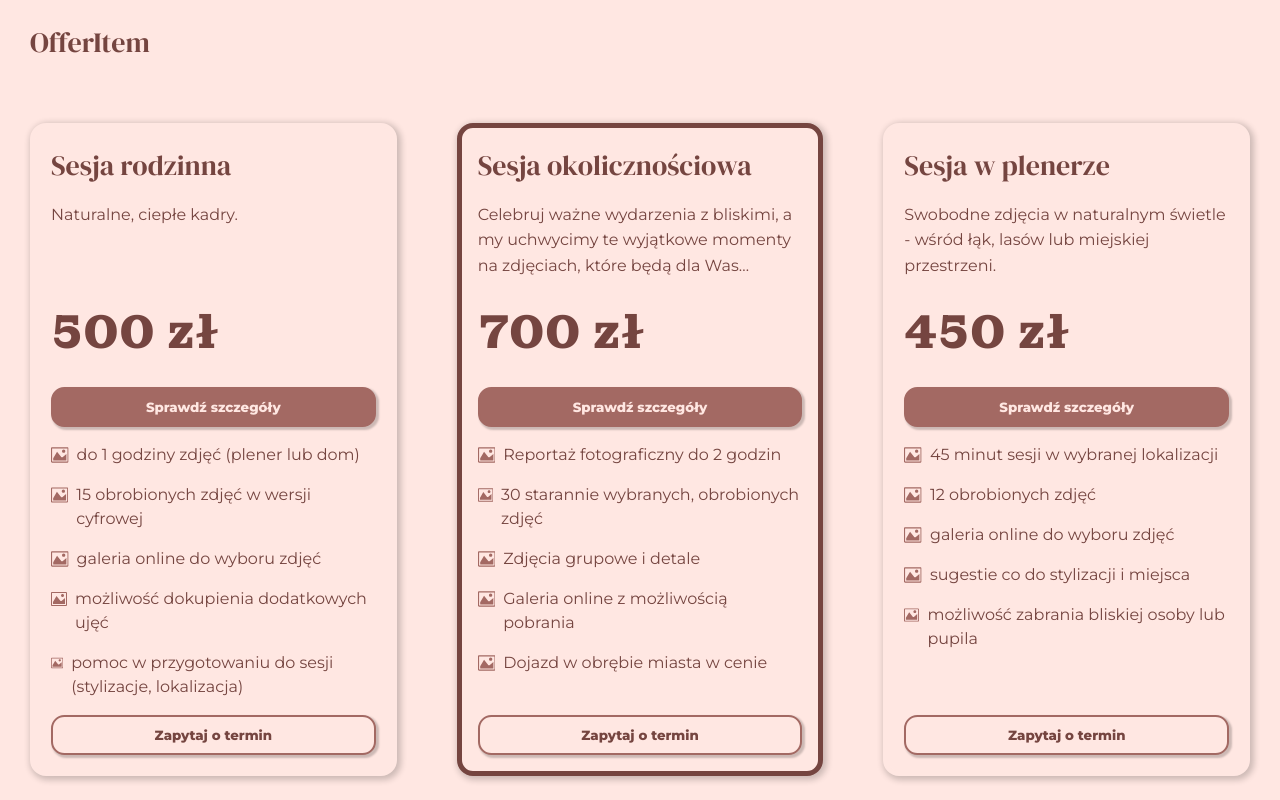
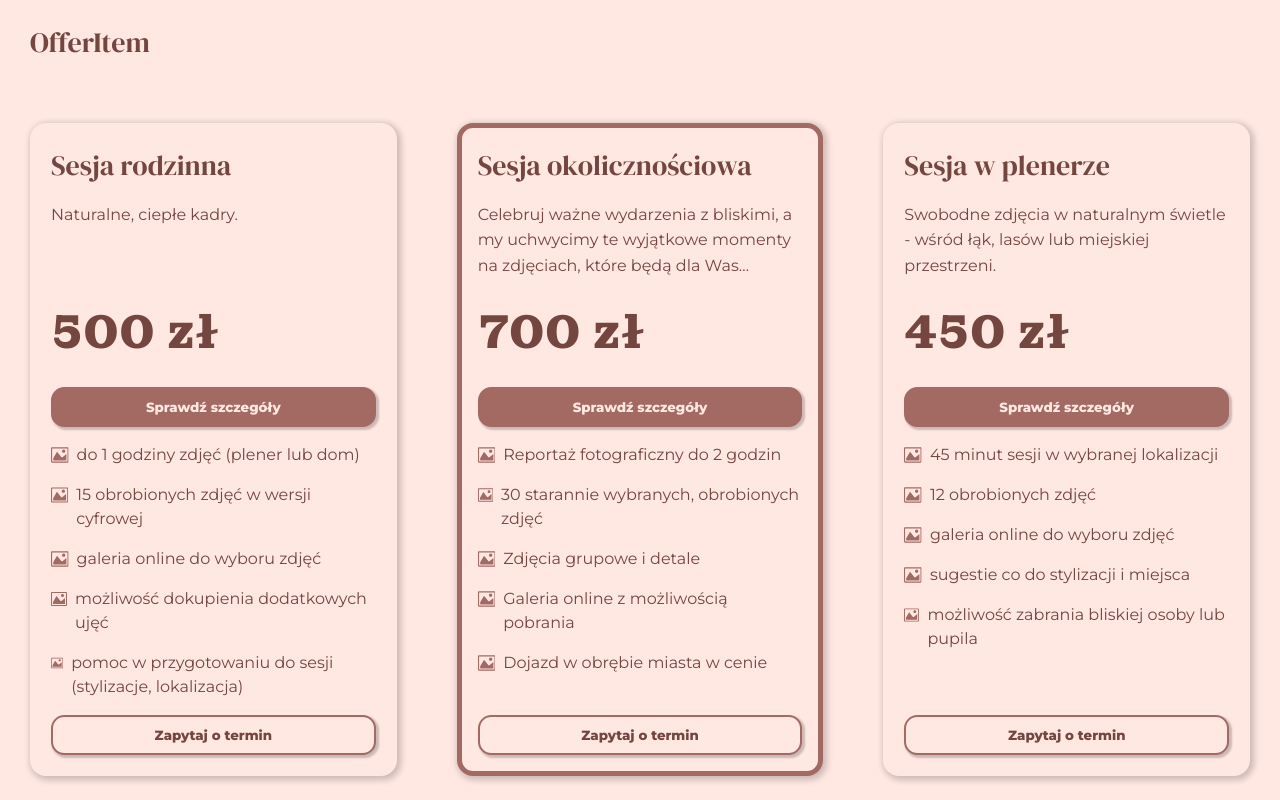
Before and after one commit to AMichalMurawski/kkania, a React (Vite) app: page / in a window 1280 px wide. Shown: the part 560-1360 px from the top of the page. Built offline with nearby package versions, Linux system fonts and the light colour scheme.

Commit message:
fix OfferItem border color

```diff
--- a/src/components/OfferItem/OfferItem.module.css
+++ b/src/components/OfferItem/OfferItem.module.css
@@ -22,7 +22,7 @@
 
 .active {
     background-image: linear-gradient(var(--color-glass-accent));
-    border: 5px solid var(--color-secondary);
+    border: 5px solid var(--color-accent);
 }
 
 .description {
```
